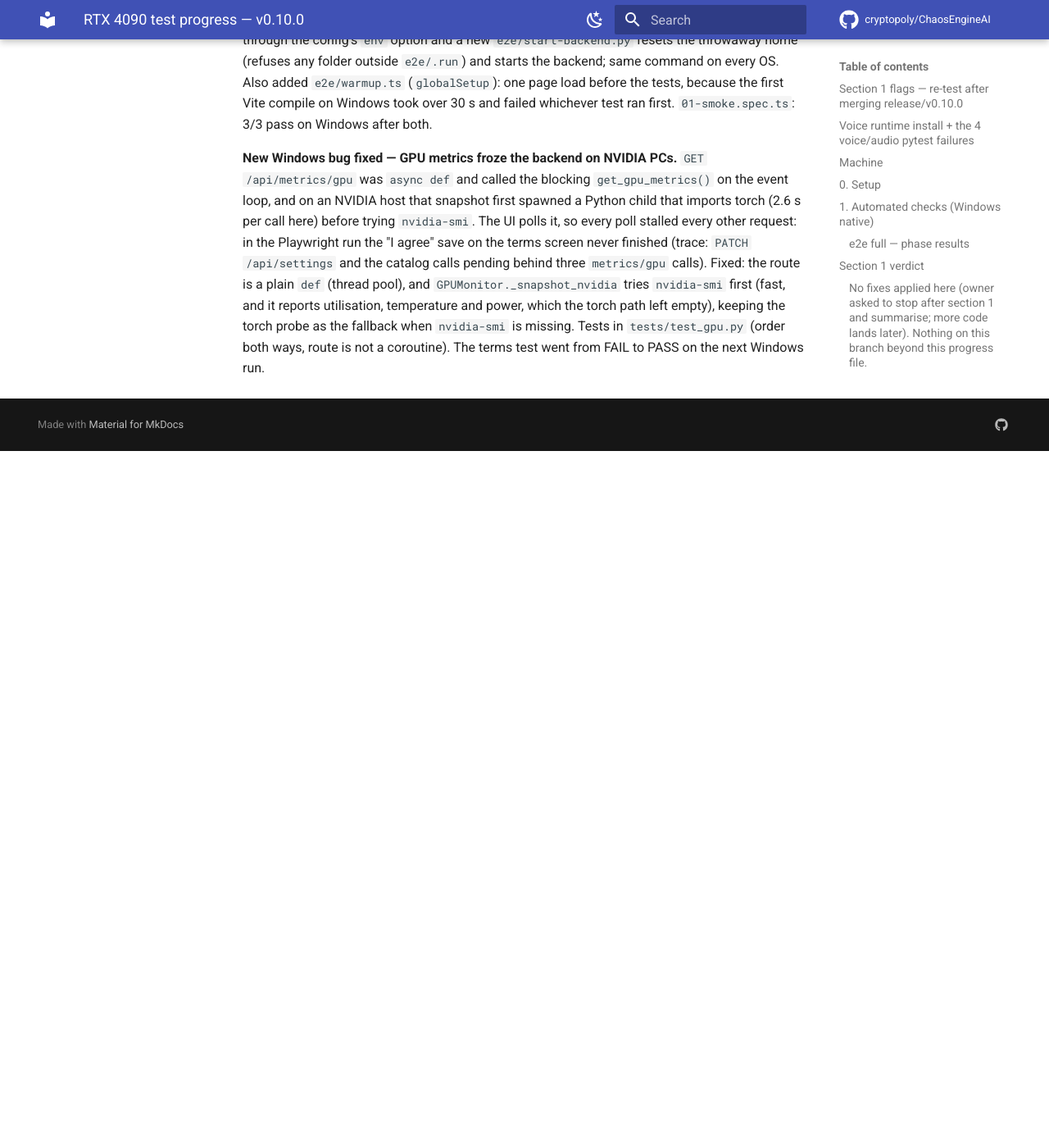
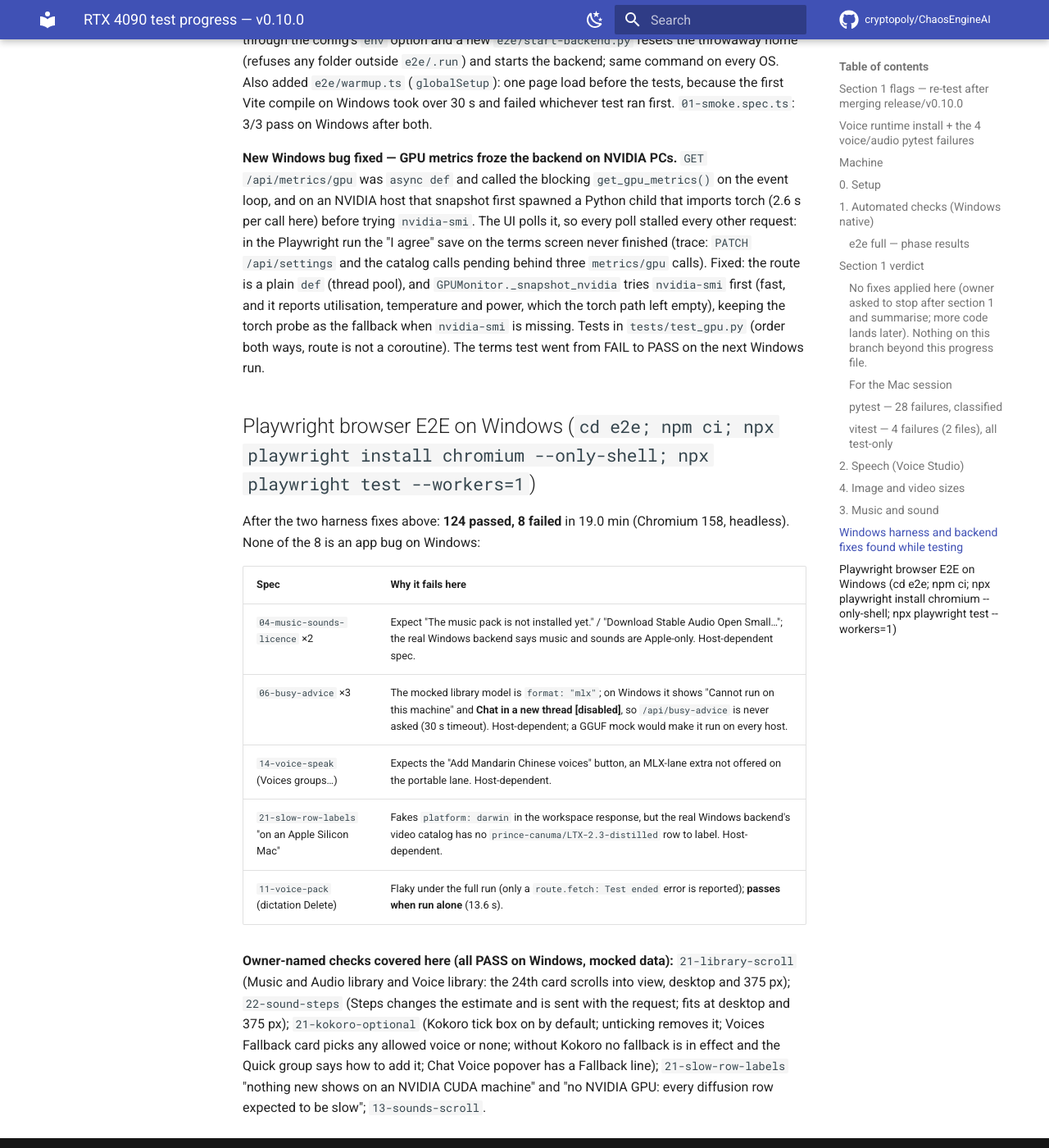
Before and after one commit to cryptopoly/ChaosEngineAI, an MkDocs documentation site: the page built from docs/progress/rtx4090-progress.md, in a window 1280 px wide and 1400 px high, scrolled down 12787 px. Shown: the whole window at 82% size. Built offline with MkDocs 1.6.1 and Material for MkDocs 9.7.7, drawn with Linux system fonts in a browser that asks for light colours; comment, search, counter and statistics services are not loaded; before the commit the page ends 13337 px from its top, so only the background shows below that.

Commit message:
test(rtx4090): Playwright suite on Windows - 124 pass, 7 host-dependent, 1 flaky

```diff
--- a/docs/progress/rtx4090-progress.md
+++ b/docs/progress/rtx4090-progress.md
@@ -200,3 +200,17 @@
 **New Windows bug fixed — the Playwright suite could not start on Windows.** `e2e/playwright.config.ts` launched the backend with a POSIX one-liner (`rm -rf … && mkdir -p … && HOME=… cmd`); Playwright runs `webServer.command` through `cmd.exe` on Windows → `'HOME' is not recognized as an internal or external command`. Now the variables go through the config's `env` option and a new `e2e/start-backend.py` resets the throwaway home (refuses any folder outside `e2e/.run`) and starts the backend; same command on every OS. Also added `e2e/warmup.ts` (`globalSetup`): one page load before the tests, because the first Vite compile on Windows took over 30 s and failed whichever test ran first. `01-smoke.spec.ts`: 3/3 pass on Windows after both.
 
 **New Windows bug fixed — GPU metrics froze the backend on NVIDIA PCs.** `GET /api/metrics/gpu` was `async def` and called the blocking `get_gpu_metrics()` on the event loop, and on an NVIDIA host that snapshot first spawned a Python child that imports torch (2.6 s per call here) before trying `nvidia-smi`. The UI polls it, so every poll stalled every other request: in the Playwright run the "I agree" save on the terms screen never finished (trace: `PATCH /api/settings` and the catalog calls pending behind three `metrics/gpu` calls). Fixed: the route is a plain `def` (thread pool), and `GPUMonitor._snapshot_nvidia` tries `nvidia-smi` first (fast, and it reports utilisation, temperature and power, which the torch path left empty), keeping the torch probe as the fallback when `nvidia-smi` is missing. Tests in `tests/test_gpu.py` (order both ways, route is not a coroutine). The terms test went from FAIL to PASS on the next Windows run.
+
+## Playwright browser E2E on Windows (`cd e2e; npm ci; npx playwright install chromium --only-shell; npx playwright test --workers=1`)
+
+After the two harness fixes above: **124 passed, 8 failed** in 19.0 min (Chromium 158, headless). None of the 8 is an app bug on Windows:
+
+| Spec | Why it fails here |
+|---|---|
+| `04-music-sounds-licence` ×2 | Expect "The music pack is not installed yet." / "Download Stable Audio Open Small…"; the real Windows backend says music and sounds are Apple-only. Host-dependent spec. |
+| `06-busy-advice` ×3 | The mocked library model is `format: "mlx"`; on Windows it shows "Cannot run on this machine" and **Chat in a new thread [disabled]**, so `/api/busy-advice` is never asked (30 s timeout). Host-dependent; a GGUF mock would make it run on every host. |
+| `14-voice-speak` (Voices groups…) | Expects the "Add Mandarin Chinese voices" button, an MLX-lane extra not offered on the portable lane. Host-dependent. |
+| `21-slow-row-labels` "on an Apple Silicon Mac" | Fakes `platform: darwin` in the workspace response, but the real Windows backend's video catalog has no `prince-canuma/LTX-2.3-distilled` row to label. Host-dependent. |
+| `11-voice-pack` (dictation Delete) | Flaky under the full run (only a `route.fetch: Test ended` error is reported); **passes when run alone** (13.6 s). |
+
+**Owner-named checks covered here (all PASS on Windows, mocked data):** `21-library-scroll` (Music and Audio library and Voice library: the 24th card scrolls into view, desktop and 375 px); `22-sound-steps` (Steps changes the estimate and is sent with the request; fits at desktop and 375 px); `21-kokoro-optional` (Kokoro tick box on by default; unticking removes it; Voices Fallback card picks any allowed voice or none; without Kokoro no fallback is in effect and the Quick group says how to add it; Chat Voice popover has a Fallback line); `21-slow-row-labels` "nothing new shows on an NVIDIA CUDA machine" and "no NVIDIA GPU: every diffusion row expected to be slow"; `13-sounds-scroll`.
```
